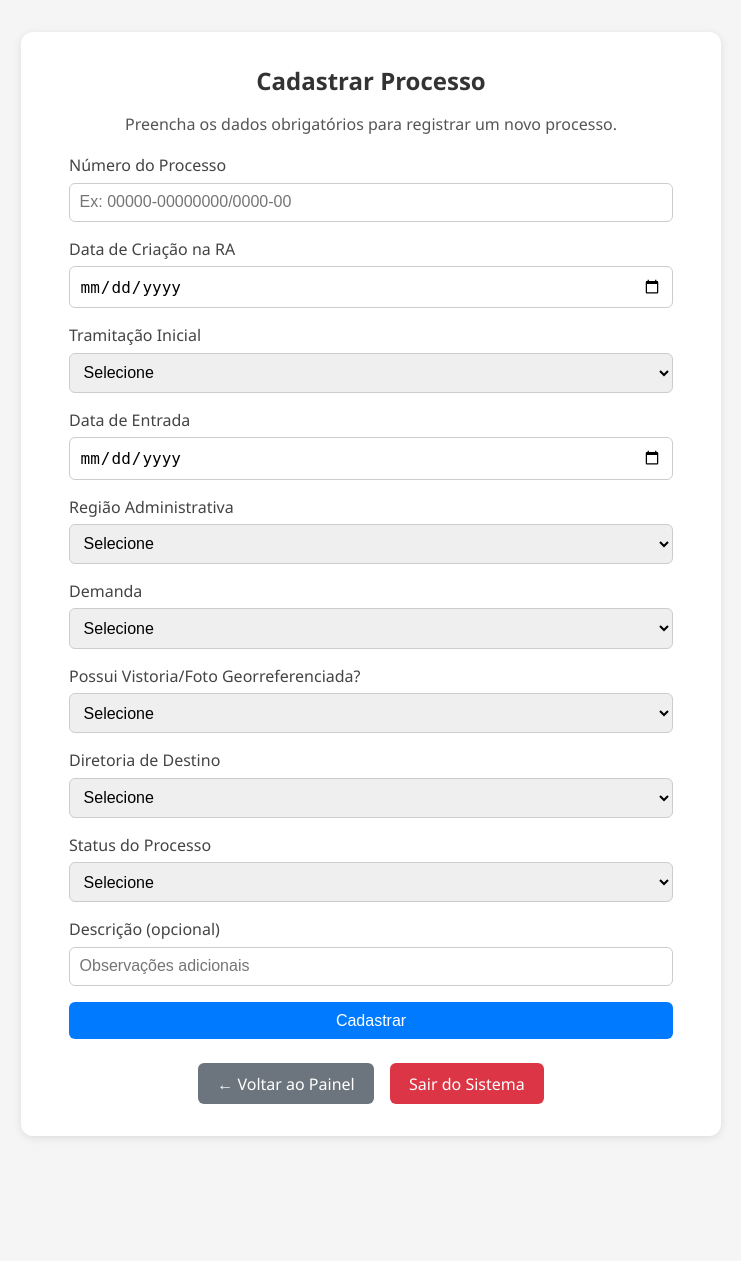
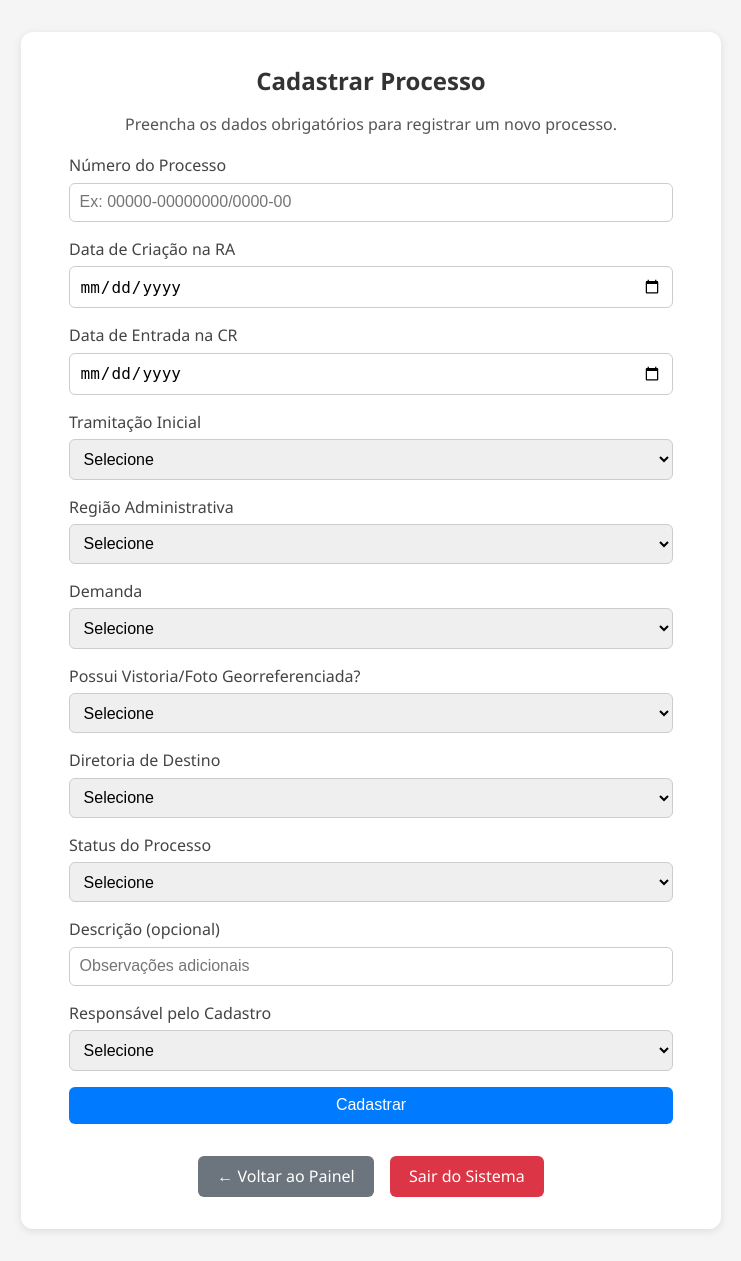
Before and after one commit to PadawanXXVI/cpcr_app, a Flask app: page /cadastro_processo in a window 1280 px wide. Shown: the whole page, without its empty margins (269-1010 px from the left). Before the commit the page ends 1138 px from the top, so only its background shows below. Run offline with Flask 3, Linux system fonts and the light colour scheme; the visitor is signed in with stand-in values (Sample User, id 1).

Commit message:
Ajuste no template de cadastro: inclusão dos campos 'Responsável pelo Cadastro' e 'Data de Entrada na CR'

```diff
--- a/templates/cadastro_processo.html
+++ b/templates/cadastro_processo.html
@@ -11,23 +11,26 @@
     <h1>Cadastrar Processo</h1>
     <p>Preencha os dados obrigatórios para registrar um novo processo.</p>
 
-    <!-- Alerta de processo já existente -->
-    <div id="alerta-processo" class="alert" style="display: none;"></div>
-
     <form method="POST" action="{{ url_for('cadastro_processo') }}">
-      <!-- Campo oculto com o usuário logado -->
-      <input type="hidden" name="responsavel" value="{{ usuario_logado }}">
-
+      <!-- Número do Processo -->
       <div class="form-group">
         <label for="numero_processo">Número do Processo</label>
         <input type="text" id="numero_processo" name="numero_processo" required placeholder="Ex: 00000-00000000/0000-00">
       </div>
 
+      <!-- Data de Criação na RA -->
       <div class="form-group">
         <label for="data_criacao_ra">Data de Criação na RA</label>
         <input type="date" id="data_criacao_ra" name="data_criacao_ra" required>
       </div>
 
+      <!-- Data de Entrada na CR -->
+      <div class="form-group">
+        <label for="data_entrada">Data de Entrada na CR</label>
+        <input type="date" id="data_entrada" name="data_entrada" required>
+      </div>
+
+      <!-- Tramitação Inicial -->
       <div class="form-group">
         <label for="tramite_inicial">Tramitação Inicial</label>
         <select id="tramite_inicial" name="tramite_inicial" required>
@@ -37,11 +40,7 @@
         </select>
       </div>
 
-      <div class="form-group">
-        <label for="data_entrada">Data de Entrada</label>
-        <input type="date" id="data_entrada" name="data_entrada" required>
-      </div>
-
+      <!-- Região Administrativa -->
       <div class="form-group">
         <label for="admin_regional">Região Administrativa</label>
         <select id="admin_regional" name="admin_regional" required>
@@ -52,6 +51,7 @@
         </select>
       </div>
 
+      <!-- Tipo de Demanda -->
       <div class="form-group">
         <label for="tipo_demanda">Demanda</label>
         <select id="tipo_demanda" name="tipo_demanda" required>
@@ -62,6 +62,7 @@
         </select>
       </div>
 
+      <!-- Vistoria Completa -->
       <div class="form-group">
         <label for="vistoria_completa">Possui Vistoria/Foto Georreferenciada?</label>
         <select id="vistoria_completa" name="vistoria_completa" required>
@@ -71,6 +72,7 @@
         </select>
       </div>
 
+      <!-- Diretoria de Destino -->
       <div class="form-group">
         <label for="diretoria_destino">Diretoria de Destino</label>
         <select id="diretoria_destino" name="diretoria_destino" required>
@@ -80,6 +82,7 @@
         </select>
       </div>
 
+      <!-- Status -->
       <div class="form-group">
         <label for="status_demanda">Status do Processo</label>
         <select id="status_demanda" name="status_demanda" required>
@@ -90,22 +93,30 @@
         </select>
       </div>
 
+      <!-- Descrição -->
       <div class="form-group">
         <label for="descricao_processo">Descrição (opcional)</label>
         <input type="text" id="descricao_processo" name="descricao_processo" placeholder="Observações adicionais">
       </div>
 
+      <!-- Responsável pelo Cadastro -->
+      <div class="form-group">
+        <label for="responsavel_id">Responsável pelo Cadastro</label>
+        <select id="responsavel_id" name="responsavel_id" required>
+          <option value="">Selecione</option>
+          {% for user in lista_usuarios %}
+            <option value="{{ user.id_usuario }}">{{ user.nome }}</option>
+          {% endfor %}
+        </select>
+      </div>
+
+      <!-- Botões -->
       <button type="submit" class="btn-primary">Cadastrar</button>
+      <div class="botoes mt-2">
+        <a href="{{ url_for('dashboard') }}" class="btn-secondary">← Voltar ao Painel</a>
+        <a href="{{ url_for('logout') }}" class="btn-terciario">Sair do Sistema</a>
+      </div>
     </form>
-
-    <div class="botoes" style="margin-top: 1.5rem;">
-      <a href="{{ url_for('dashboard') }}" class="btn-secondary">← Voltar ao Painel</a>
-      <a href="{{ url_for('logout') }}" class="btn-terciario">Sair do Sistema</a>
-    </div>
   </main>
-
-  <script src="{{ url_for('static', filename='scripts/validar_processo.js') }}"></script>
-
-
 </body>
 </html>
```
